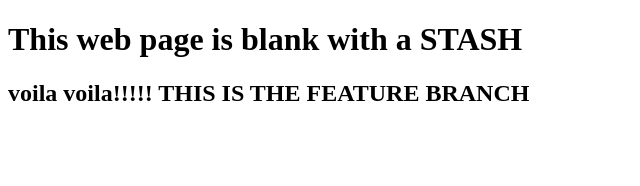
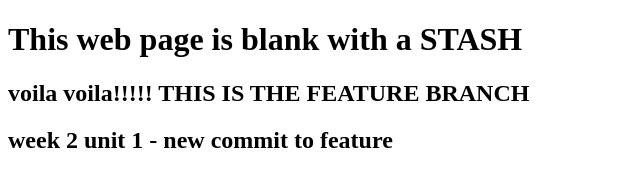
Before and after one commit to ericpsap2018/0main_openSAP_repo, a plain HTML site: page index.html in a window 1280 px wide. Shown: the whole page, without its empty margins (0-640 px from the left). Drawn offline with Linux system fonts and the light colour scheme.

Commit message:
week 2 unit 1

```diff
--- a/index.html
+++ b/index.html
@@ -8,5 +8,6 @@
 	<body>
 		<h1>This web page is blank with a STASH</h1>
 		<h2>voila voila!!!!! THIS IS THE FEATURE BRANCH</h2>
+		<h2>week 2 unit 1 - new commit to feature</h2>
 	</body>
 </html>
```
